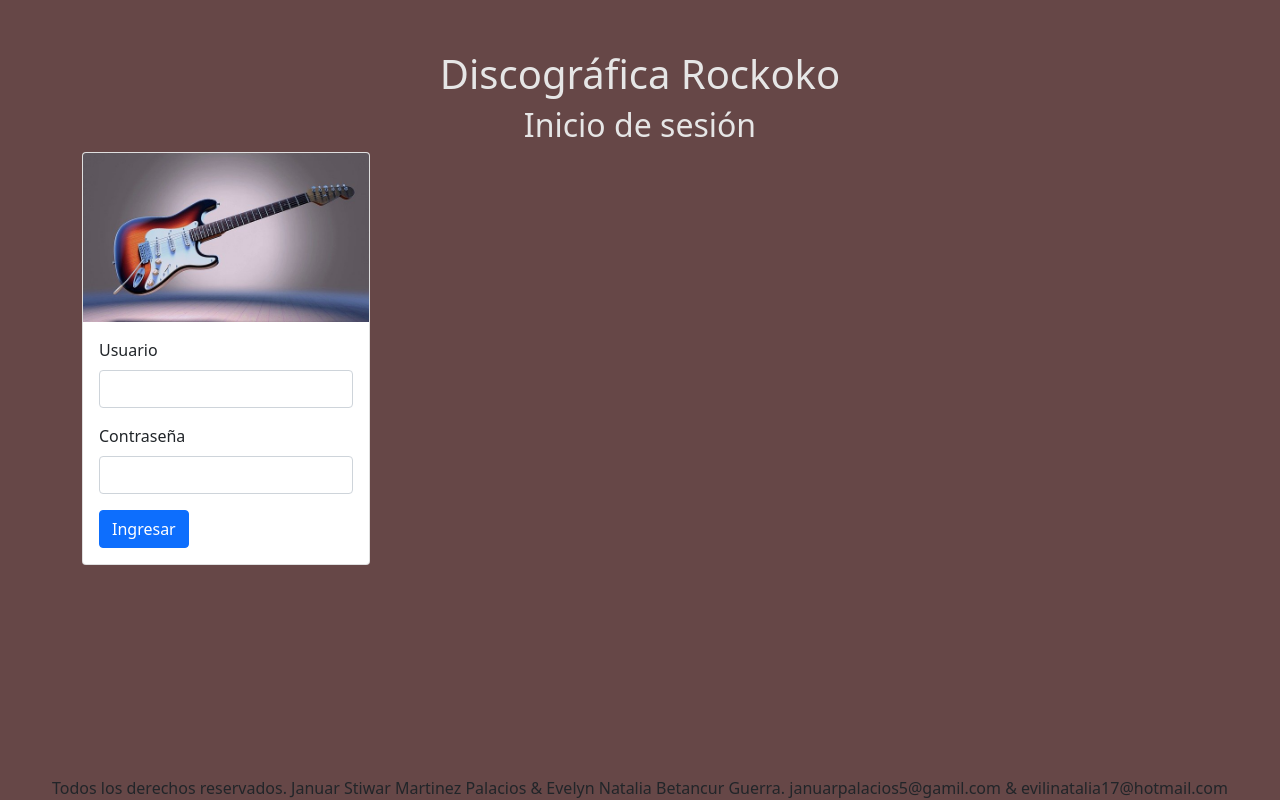
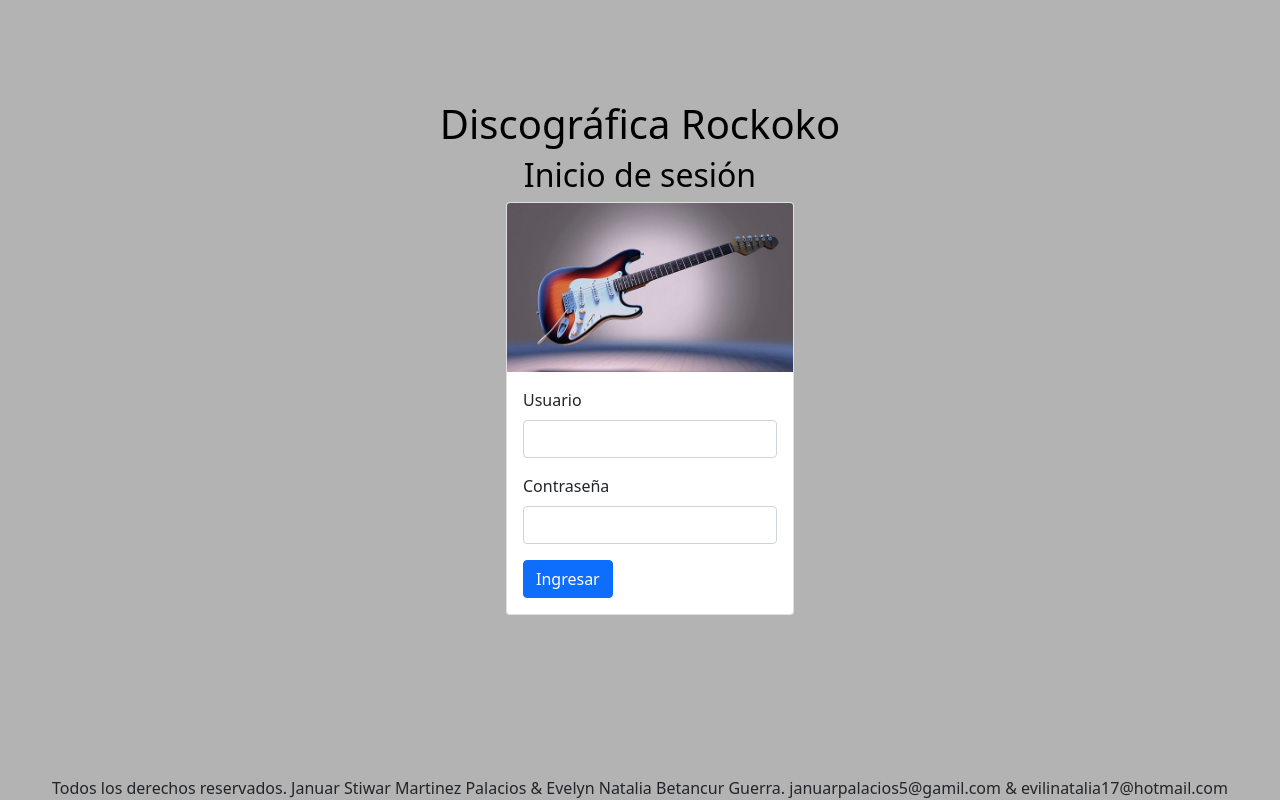
Before and after one commit to Januar-Martinez/Proyecto-SENA-CENSA, a PHP site: page / in a window 1280 px wide. Run offline with PHP 8.4, Linux system fonts and the light colour scheme.

Commit message:
centrar la card

```diff
--- a/discosRockoko/encabezado.php
+++ b/discosRockoko/encabezado.php
@@ -9,4 +9,4 @@
     <link href="https://cdn.jsdelivr.net/npm/bootstrap@5.0.2/dist/css/bootstrap.min.css" rel="stylesheet" integrity="sha384-EVSTQN3/azprG1Anm3QDgpJLIm9Nao0Yz1ztcQTwFspd3yD65VohhpuuCOmLASjC" crossorigin="anonymous">
     <link rel="stylesheet" href="https://cdn.jsdelivr.net/npm/bootstrap-icons@1.5.0/font/bootstrap-icons.css">
 </head>
-<body style="background-color:#664747;">
+<body style="background-color:#B3B3B3;">
--- a/discosRockoko/index.php
+++ b/discosRockoko/index.php
@@ -35,11 +35,15 @@ endif;
     <link href="https://cdn.jsdelivr.net/npm/bootstrap@5.0.2/dist/css/bootstrap.min.css" rel="stylesheet" integrity="sha384-EVSTQN3/azprG1Anm3QDgpJLIm9Nao0Yz1ztcQTwFspd3yD65VohhpuuCOmLASjC" crossorigin="anonymous">
     <link rel="stylesheet" href="https://cdn.jsdelivr.net/npm/bootstrap-icons@1.5.0/font/bootstrap-icons.css">
 </head>
-<body style="background-color:#664747;">
+<body style="background-color:#B3B3B3;">
     <div class="container">
-        <h1 class="text-center" style = "margin-top:50px; color:rgb(230,230,230);">Discográfica Rockoko</h1>
-        <h2 class="text-center" style = "color:rgb(230,230,230);">Inicio de sesión</h2>
-
+        <h1 class="text-center" style = "margin-top:100px; color:rgb(0,0,0);">Discográfica Rockoko</h1>
+        <h2 class="text-center" style = "color:rgb(0,0,0);">Inicio de sesión</h2>
+        <!-- divison en dos columnas -->
+        <!-- para poder centrar la card -->
+        <div class="row container">
+            <div class="col-5"></div>
+            <div class="col-7"  style = "margin-left:-45px;">
                 <div class="card" style="width: 18rem;">
                     <img src="img/guitarraElec.jpg" class="card-img-top" alt="Guitarra">
                     <div class="card-body">
@@ -56,7 +60,9 @@ endif;
                     </form>
                     </div>
                 </div>
+            </div>
 
+        </div>
     </div>
 
 <h9 class="text-center fixed-bottom">Todos los derechos reservados. Januar Stiwar Martinez Palacios & Evelyn Natalia Betancur Guerra. januarpalacios5@gamil.com & evilinatalia17@hotmail.com</h9>
```
Lines whose indentation alone changed are shown as unchanged.
